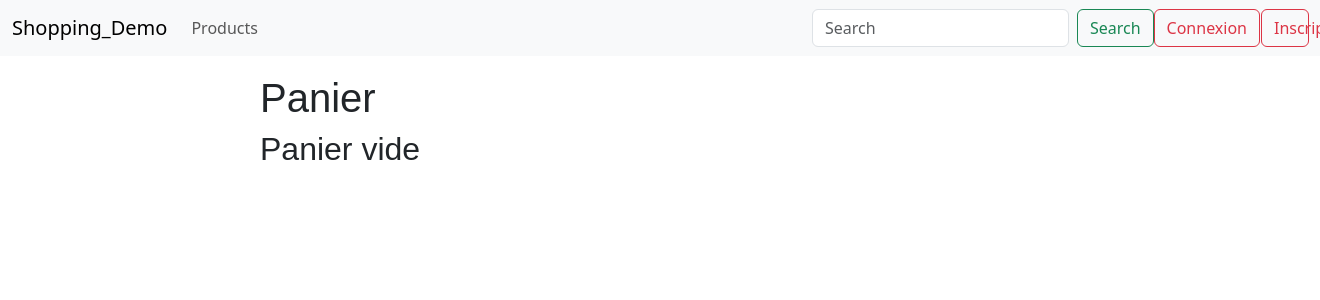
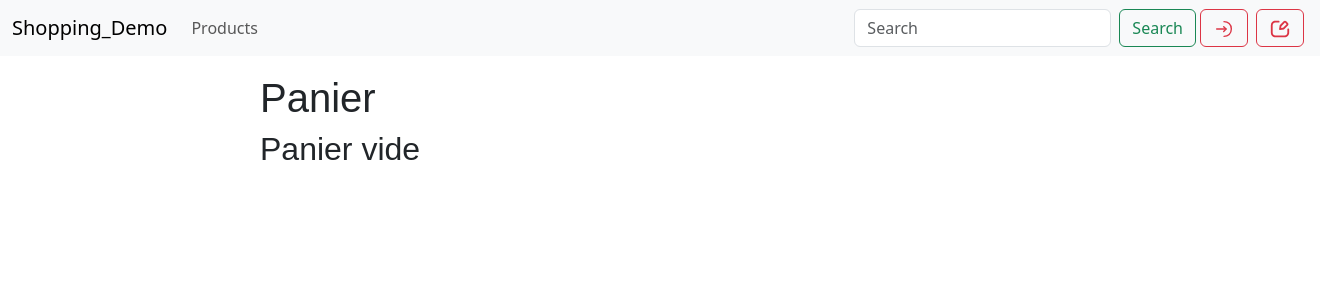
Before and after one commit to Alker51/shopping_demo, a Symfony app: template templates/cart/index.html.twig in a window 1320 px wide; the page is wider, and only the part inside the window is pictured. Shown: the top 300 px of that part. Run offline with Twig, Linux system fonts and the light colour scheme; the template is opened without the code that fills it, so the values that code supplies are empty; some libraries are stand-ins or nearby versions.

Commit message:
:lipstick: MODIF/AJOUT SVG pour les boutons de la navbar.
Ajout de logo dans les boutons de connexion inscription, et compte. Plus changement dynamique via hover.

```diff
--- a/public/styles/generalStyle.css
+++ b/public/styles/generalStyle.css
@@ -1,5 +1,5 @@
 .btn-account, .btn-cart {
-    margin-left: 2%;
+    margin: 0 0.25rem;
     width: 3rem;
 }
 
@@ -30,3 +30,35 @@
 .btn-cart:hover > #cartSvg > path, .btn-account:hover > #accountSvg > path {
     stroke: #ffffff;
 }
+
+.btn-account > #accountSvg {
+    fill: #198754;
+}
+
+.btn-account:hover > #accountSvg {
+    fill: #ffffff;
+}
+
+.btn-account > #logSvg  {
+    fill: #dc3545;
+}
+
+.btn-account:hover > #logSvg {
+    fill: #ffffff;
+}
+
+.btn-account > #logoutSvg > path, .btn-account > #loginSvg > path  {
+    stroke: #dc3545;
+}
+
+.btn-account:hover > #logoutSvg > path, .btn-account:hover > #loginSvg > path {
+    stroke: #ffffff;
+}
+
+.btn-account > #registerSvg {
+    fill: #dc3545;
+}
+
+.btn-account:hover > #registerSvg {
+    fill: #ffffff;
+}
--- a/templates/base.html.twig
+++ b/templates/base.html.twig
@@ -48,16 +48,15 @@
                 </form>
                 {% if is_granted('IS_AUTHENTICATED_FULLY') %}
                     <a href="{{ path('app_logout') }}">
-                        <button class="btn btn-outline-danger" type="submit">Deconnexion</button>
-                    </a>
-                    <a href="{{ path('app_user_show', {'id' : app.user.id}) }}">
-                        <button class="btn btn-outline-success btn-account" id='account' type="submit">
-                            <svg id="accountSvg" viewBox="0 0 96 96" fill="none">
-                                <path d="M69.3677,51.0059a30,30,0,1,0-42.7354,0A41.9971,41.9971,0,0,0,0,90a5.9966,5.9966,0,0,0,6,6H90a5.9966,5.9966,0,0,0,6-6A41.9971,41.9971,0,0,0,69.3677,51.0059ZM48,12A18,18,0,1,1,30,30,18.02,18.02,0,0,1,48,12ZM12.5977,84A30.0624,30.0624,0,0,1,42,60H54A30.0624,30.0624,0,0,1,83.4023,84Z" stroke-width="2" stroke-linecap="round" stroke-linejoin="round"/>
+                        <button class="btn btn-outline-danger btn-account" type="submit">
+                            <svg id="logoutSvg" viewBox="0 0 24 24" fill="none" xmlns="http://www.w3.org/2000/svg">
+                                <path d="M17.4399 14.62L19.9999 12.06L17.4399 9.5" stroke-width="1.5" stroke-miterlimit="10" stroke-linecap="round" stroke-linejoin="round"/>
+                                <path d="M9.76001 12.0601H19.93" stroke-width="1.5" stroke-miterlimit="10" stroke-linecap="round" stroke-linejoin="round"/>
+                                <path d="M11.76 20C7.34001 20 3.76001 17 3.76001 12C3.76001 7 7.34001 4 11.76 4" stroke-width="1.5" stroke-miterlimit="10" stroke-linecap="round" stroke-linejoin="round"/>
                             </svg>
                         </button>
                     </a>
-                    <a href="{{ path('app_user_show', {'id' : app.user.id}) }}">
+                    <a href="{{ path('app_cart_index') }}">
                         <button class="btn btn-outline-success btn-cart" id='cart' type="submit">
                             <svg id="cartSvg" viewBox="0 0 24 24" fill="none">
                                 <path d="M7.2998 5H22L20 12H8.37675M21 16H9L7 3H4M4 8H2M5 11H2M6 14H2M10 20C10 20.5523 9.55228 21 9 21C8.44772 21 8 20.5523 8 20C8 19.4477 8.44772 19 9 19C9.55228 19 10 19.4477 10 20ZM21 20C21 20.5523 20.5523 21 20 21C19.4477 21 19 20.5523 19 20C19 19.4477 19.4477 19 20 19C20.5523 19 21 19.4477 21 20Z" stroke-width="2" stroke-linecap="round" stroke-linejoin="round"/>
@@ -66,11 +65,32 @@
                     </a>
                 {% else %}
                     <a href="{{ path('app_login') }}">
-                        <button class="btn btn-outline-danger" type="submit">Connexion</button>
+                        <button class="btn btn-outline-danger btn-account" type="submit">
+                            <svg id="loginSvg" viewBox="0 0 24 24" fill="none" xmlns="http://www.w3.org/2000/svg">
+                                <path d="M11.6801 14.62L14.2401 12.06L11.6801 9.5" stroke-width="1.5" stroke-miterlimit="10" stroke-linecap="round" stroke-linejoin="round"/>
+                                <path d="M4 12.0601H14.17" stroke-width="1.5" stroke-miterlimit="10" stroke-linecap="round" stroke-linejoin="round"/>
+                                <path d="M12 4C16.42 4 20 7 20 12C20 17 16.42 20 12 20" stroke-width="1.5" stroke-miterlimit="10" stroke-linecap="round" stroke-linejoin="round"/>
+                            </svg>
+                        </button>
                     </a>
-                    <a href="{{ path('app_register') }}">
-                        <button class="btn btn-outline-danger btn-account" type="submit">Inscription</button>
+                {% endif %}
+                {% if is_granted('IS_AUTHENTICATED_FULLY') %}
+                    <a href="{{ path('app_user_show', {'id': app.user.id}) }}">
+                        <button class="btn btn-outline-success btn-account" type="submit">
+                            <svg id="accountSvg" viewBox="0 0 24 24">
+                                <path d="M12 2C6.48 2 2 6.48 2 12s4.48 10 10 10 10-4.48 10-10S17.52 2 12 2zm0 3c1.66 0 3 1.34 3 3s-1.34 3-3 3-3-1.34-3-3 1.34-3 3-3zm0 14.2c-2.5 0-4.71-1.28-6-3.22.03-1.99 4-3.08 6-3.08 1.99 0 5.97 1.09 6 3.08-1.29 1.94-3.5 3.22-6 3.22z"/>
+                            </svg>
+                        </button>
                     </a>
+                {% else %}
+                <a href="{{ path('app_register') }}">
+                    <button class="btn btn-outline-danger btn-account" type="submit">
+                        <svg id="registerSvg" viewBox="0 0 24 24" fill="none">
+                            <path d="M7 5C5.34315 5 4 6.34315 4 8V16C4 17.6569 5.34315 19 7 19H17C18.6569 19 20 17.6569 20 16V12.5C20 11.9477 20.4477 11.5 21 11.5C21.5523 11.5 22 11.9477 22 12.5V16C22 18.7614 19.7614 21 17 21H7C4.23858 21 2 18.7614 2 16V8C2 5.23858 4.23858 3 7 3H10.5C11.0523 3 11.5 3.44772 11.5 4C11.5 4.55228 11.0523 5 10.5 5H7Z"/>
+                            <path fill-rule="evenodd" clip-rule="evenodd" d="M18.8431 3.58579C18.0621 2.80474 16.7957 2.80474 16.0147 3.58579L11.6806 7.91992L11.0148 11.9455C10.8917 12.6897 11.537 13.3342 12.281 13.21L16.3011 12.5394L20.6347 8.20582C21.4158 7.42477 21.4158 6.15844 20.6347 5.37739L18.8431 3.58579ZM13.1933 11.0302L13.5489 8.87995L17.4289 5L19.2205 6.7916L15.34 10.6721L13.1933 11.0302Z"/>
+                        </svg>
+                    </button>
+                </a>
                 {% endif %}
             </div>
         </div>
```
Also changed, not shown: public/img/account-svgrepo-com.svg (added), public/img/login-1-svgrepo-com.svg (added), public/img/logout-1-svgrepo-com.svg (added), public/img/new-svgrepo-com.svg (added), 1 other file.
